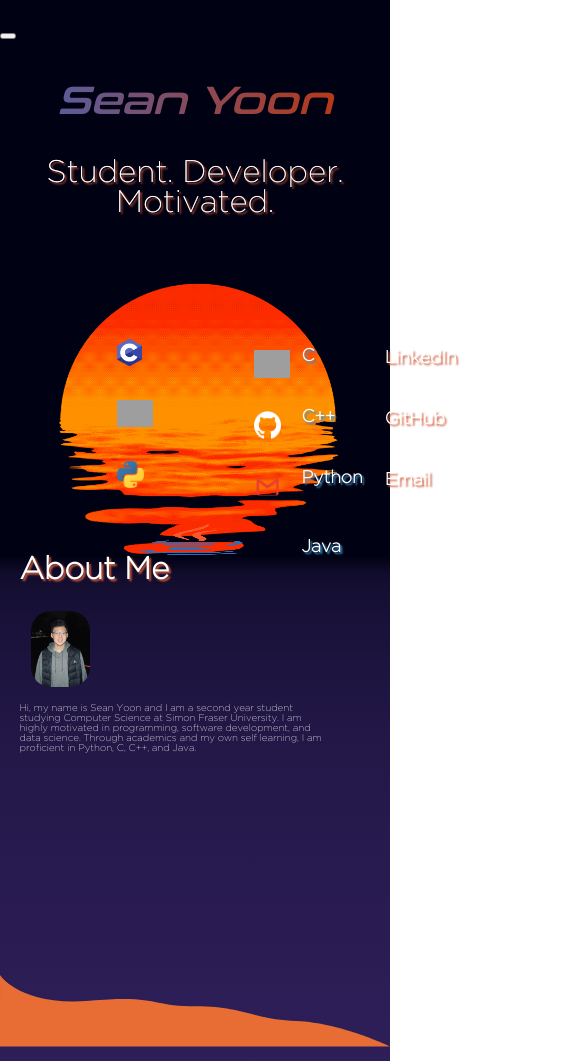
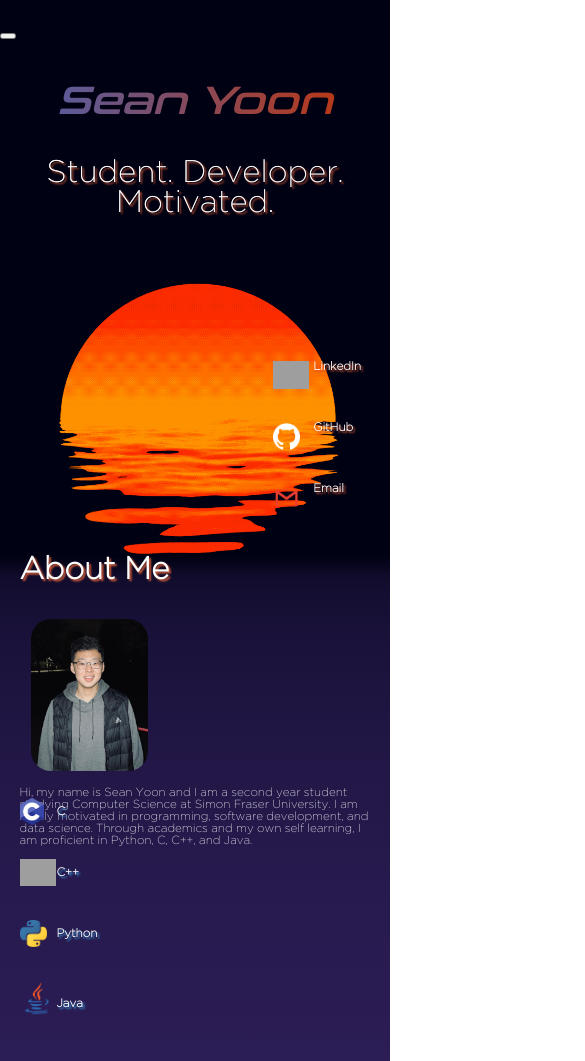
Before and after one commit to seanyoon814/seanyoon814.github.io, a plain HTML site: page index.html in a window 390 px wide. Shown: the top 1061 px of the page, 585 px wide, since content can reach past the window. Drawn offline with Linux system fonts and the light colour scheme; grey boxes are pictures that could not be loaded.

Commit message:
resolution fix for phone (maybe)

```diff
--- a/index.html
+++ b/index.html
@@ -59,7 +59,7 @@
             <h3 class = "email_text">Email</h3>
             <!-- <a href="#socials" class="btn">GitHub</a> -->
         </span>
-        <span class="section_lang">
+        <div class="section_lang">
             <img alt="C" src="Images/c.png" class = "c_icon">
             <img alt="C++" src="https://upload.wikimedia.org/wikipedia/commons/1/18/ISO_C%2B%2B_Logo.svg" class = "cpp_icon">
             <img alt="Python" src="Images/python.png" class = "py_icon">
@@ -68,25 +68,11 @@
             <h3 class = "cpp_text">C++</h3>
             <h3 class = "py_text">Python</h3>
             <h3 class = "java_text">Java</h3>
-        </span>
+        </div>
         <svg viewBox="0 0 1745.35 319.81" class = "path1">
             <path d="M0,0S91.56,142.46,401.61,115.18s265.64,25,476,25S1124.64,197,1327,206.13s418.35,113.68,418.35,113.68H0Z"></path>
 
         </svg>
-        <!-- <div class ="socials_text">
-            <h3 class = "socials_text linked_in_text">LinkedIn</h3>
-            <h3 class = "socials_text git_hub_text">GitHub</h3>
-            <h3 class = "socials_text email_text">Email</h3>
-            <svg viewBox="0 0 1745.35 319.81">
-                <path class="path1" d="M0,0S91.56,142.46,401.61,115.18s265.64,25,476,25S1124.64,197,1327,206.13s418.35,113.68,418.35,113.68H0Z"></path>
-
-            </svg>
-        </div> -->
-
-        <!-- <div class ="resume_button">
-            <a href="#socials" class="btn">Download my Resume</a>
-        </div>
-    </section> -->
     <!-- Projects -->
     </section>
     <section class="my_projects" id="projects">
--- a/style.css
+++ b/style.css
@@ -117,14 +117,14 @@
     font-size: 2.5vmin;
     text-align:left;
     color: white;
-    width: 80%;
+    width: 40%;
     /* line-height: 3vh; */
 }
 .selfie
 {
     width: 15vw;
     display:block;
-    margin-left: 8vw;
+    margin-left: 7vw;
     margin-bottom: 2vh;
     border-radius: 20px;
 }
@@ -141,12 +141,10 @@
 }
 .section_socials
 {
-    display: grid;
-    grid-template-columns: 1fr 1fr 1fr;
-    grid-template-rows: 1fr 1fr 1fr;
+    display: inline-grid;
     position: relative;
-    left: 65vw;
-    bottom: 50vh;
+    left: 70vw;
+    bottom: 60vh;
     column-gap: 1vw;
     row-gap: 4vh;
 }
@@ -228,13 +226,13 @@
 .section_lang
 {
     position: relative;
-    display: grid;
-    grid-template-rows: 7vmin, 7vmin, 7vmin, 9vmin;
-    grid-template-columns: 7vmin, 7vmin;
-    column-gap: 1vw;
+    display: inline-grid;
+    grid-template-columns: 7vmin 10vmin;
+    grid-template-rows: 7vmin 7vmin 7vmin 9vmin;
     row-gap: 4vh;
-    left: 30vw;
-    bottom: 68vh;
+    column-gap: 2.5vw;
+    bottom: 65vh;
+    left: 35vw;
 }
 .c_icon
 {
@@ -292,10 +290,10 @@
 }
 .java_icon
 {
-    width: 85%;
     height: 9vmin;
     grid-column: 1;
     grid-row: 4;
+
 }
 .java_text
 {
@@ -324,14 +322,6 @@
     background-color: rgb(231, 109, 53);
 
 }
-/* @media only screen and (max-width: 900px)
-{
-    .about p
-    {
-        font-size: 3vw;
-        padding: 10px;
-    }
-} */
 body{
     background: linear-gradient(#000112 40%, #041b66 80%,#CE5937 );
     background-size: cover;
@@ -342,3 +332,41 @@ body{
     font-size:var(--fs-body);
     color: white;
 }
+@media only screen and (max-width: 900px) {
+    .selfie{
+        width: 30vw;
+        display:block;
+        margin-left: 8vw;
+        margin-bottom: 2vh;
+        border-radius: 20px;
+    }
+    .about_me_title {
+      font-size: 8vmin;
+      margin-bottom: 4vh;
+    }
+    .section_paragraph{
+        font-size: 3vmin;
+        width: 90%
+    }
+    .c_text, .cpp_text, .py_text, .java_text, .linked_in_text, .git_hub_text, .email_text{
+        font-size: 3vmin;
+    }
+    .section_lang{
+        display:grid;
+        bottom: 25vh;
+        left: 5vw;
+    }
+/*
+    #titleAsset {
+      width: 100vw;
+      z-index: 1;
+    }
+
+    .asset-contain {
+      margin-bottom: auto;
+    }
+
+    .landing {
+      min-height: auto;
+    } */
+  }
```
